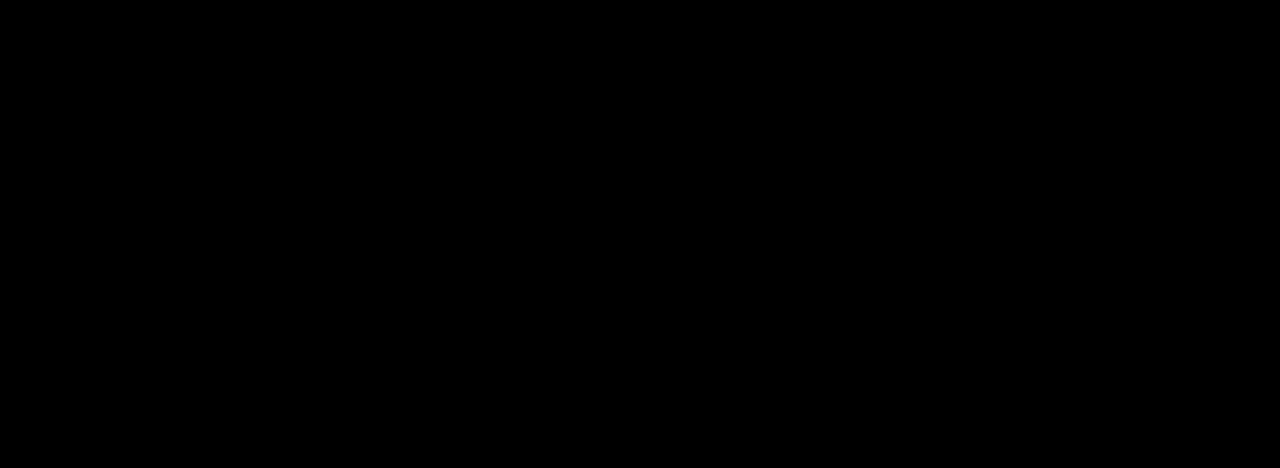
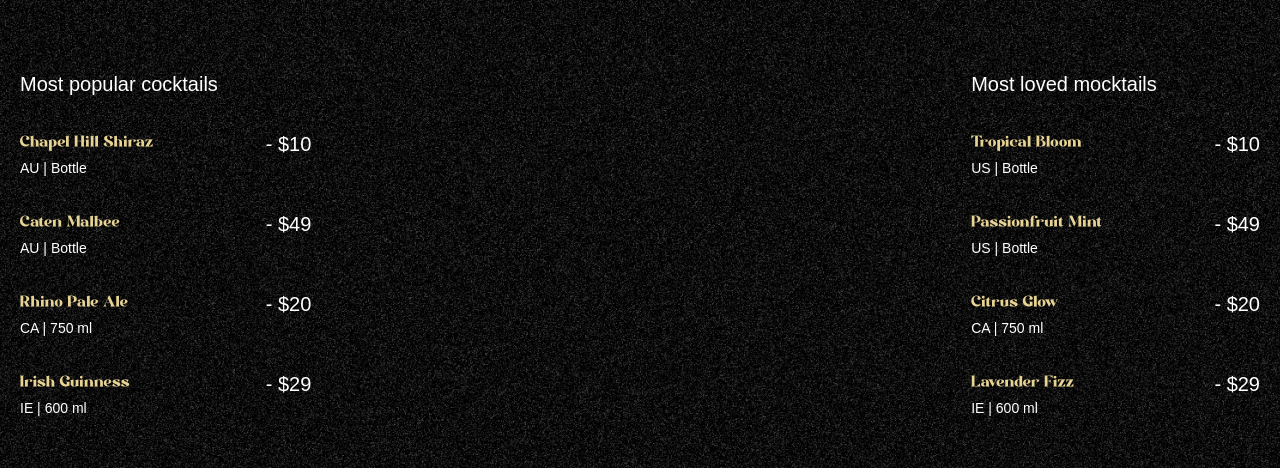
Before and after one commit to namodynamic/gsap-cocktail-landing-pg, a React (Vite) app: page / in a window 1280 px wide. Shown: the part 890-1358 px from the top of the page. Built offline with nearby package versions, Linux system fonts and the light colour scheme; a web font is replaced by a local one.

Commit message:
Implement Cocktails section

```diff
--- a/src/App.jsx
+++ b/src/App.jsx
@@ -2,6 +2,7 @@
 import { ScrollTrigger, SplitText } from "gsap/all";
 import NavBar from "./components/NavBar";
 import Hero from "./components/Hero";
+import Cocktails from "./components/Cocktails";
 
 gsap.registerPlugin(ScrollTrigger, SplitText);
 
@@ -10,6 +11,7 @@
     <main>
       <NavBar />
       <Hero />
+      <Cocktails />
     </main>
   );
 };
--- /dev/null
+++ b/src/components/Cocktails.jsx
@@ -0,0 +1,80 @@
+import { useGSAP } from "@gsap/react";
+import { cocktailLists, mockTailLists } from "../constants";
+import gsap from "gsap";
+
+const Cocktails = () => {
+  useGSAP(() => {
+    const parallaxTimeline = gsap.timeline({
+      scrollTrigger: {
+        trigger: "#cocktails",
+        start: "top 30%",
+        end: "bottom 80%",
+        scrub: true,
+      },
+    });
+
+    parallaxTimeline
+      .from("#c-left-leaf", {
+        x: -100,
+        y: 100,
+      })
+      .from("#c-right-leaf", {
+        x: 100,
+        y: 100,
+      });
+  });
+
+  return (
+    <section id="cocktails" className="noisy">
+      <img
+        src="/images/cocktail-left-leaf.png"
+        alt="left-leaf"
+        id="c-left-leaf"
+      />
+      <img
+        src="/images/cocktail-right-leaf.png"
+        alt="right-leaf"
+        id="c-right-leaf"
+      />
+
+      <div className="list">
+        <div className="popular">
+          <h2>Most popular cocktails</h2>
+
+          <ul>
+            {cocktailLists.map(({ name, country, detail, price }) => (
+              <li key={name}>
+                <div className="md:me-28">
+                  <h3>{name}</h3>
+                  <p>
+                    {country} | {detail}
+                  </p>
+                </div>
+                <span>- {price}</span>
+              </li>
+            ))}
+          </ul>
+        </div>
+
+        <div className="loved">
+          <h2>Most loved mocktails</h2>
+
+          <ul>
+            {mockTailLists.map(({ name, country, detail, price }) => (
+              <li key={name}>
+                <div className="me-28">
+                  <h3>{name}</h3>
+                  <p>
+                    {country} | {detail}
+                  </p>
+                </div>
+                <span>- {price}</span>
+              </li>
+            ))}
+          </ul>
+        </div>
+      </div>
+    </section>
+  );
+};
+export default Cocktails;
--- a/src/constants/index.js
+++ b/src/constants/index.js
@@ -21,13 +21,13 @@
  {
 	name: "Chapel Hill Shiraz",
 	country: "AU",
-	detail: "Battle",
+	detail: "Bottle",
 	price: "$10",
  },
  {
 	name: "Caten Malbee",
 	country: "AU",
-	detail: "Battle",
+	detail: "Bottle",
 	price: "$49",
  },
  {
@@ -48,13 +48,13 @@
  {
 	name: "Tropical Bloom",
 	country: "US",
-	detail: "Battle",
+	detail: "Bottle",
 	price: "$10",
  },
  {
 	name: "Passionfruit Mint",
 	country: "US",
-	detail: "Battle",
+	detail: "Bottle",
 	price: "$49",
  },
  {
```
